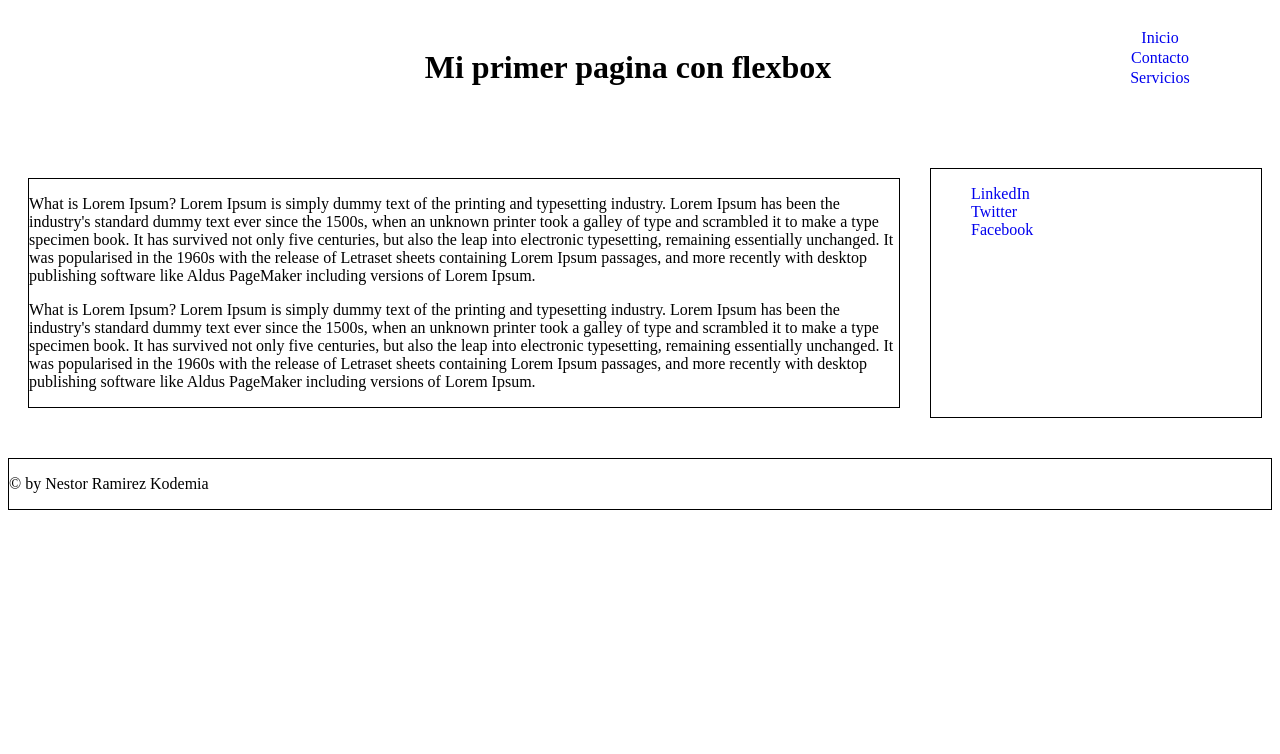
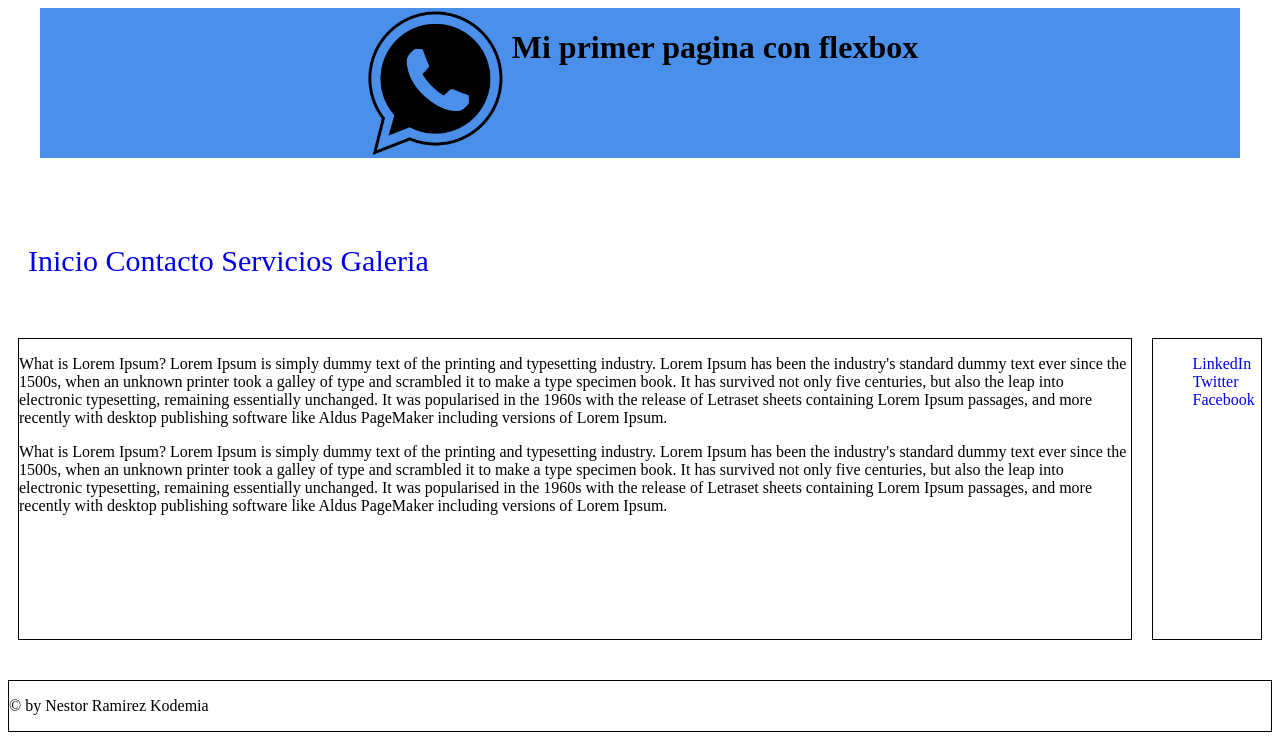
Before and after one commit to Nesjesramrey/Tarea-flexbox-kodemia, a plain HTML site: page index.html in a window 1280 px wide. Drawn offline with Linux system fonts and the light colour scheme.

Commit message:
agregando logo y estilo al titulo

```diff
--- a/index.html
+++ b/index.html
@@ -11,11 +11,12 @@
 
 <body>
     <header id="header_container">
-        <div>
+        <div id="titulo">
+            <img src="./img/logo.png" alt="milogo">
             <h1>Mi primer pagina con flexbox</h1>
         </div>
-        <div><nav id="menu">
-
+        <div id="menu">
+            <nav>
                 <span>
                     <a href="#">Inicio</a>
                 </span>
@@ -25,7 +26,9 @@
                 <span>
                     <a href="#">Servicios</a>
                 </span>
-
+                <span>
+                    <a href="#">Galeria</a>
+                </span>
             </nav>
         </div>
     </header>
@@ -60,15 +63,15 @@
                 </p>
             </article>
         </div>
-        <aside id="sidebar">
+        <aside>
             <ul>
-                <li>
+                <li id="sidemenu">
                     <a href="#">LinkedIn</a>
                 </li>
-                <li>
+                <li id="sidemenu">
                     <a href="#">Twitter</a>
                 </li>
-                <li>
+                <li id="sidemenu">
                     <a href="#">Facebook</a>
                 </li>
             </ul>
--- a/style.css
+++ b/style.css
@@ -1,49 +1,58 @@
 #header_container {
   display: flex;
   flex-direction: row;
+  flex-wrap: wrap;
   }
 
-h1 {
+#titulo {
   width: 1200px;
-  text-align: center;
+  display: flex;
+  justify-content: center;
+  align-content: center;
+  background-color: rgb(74, 143, 233);
+  margin: auto;
 }
 
-div {
-    width: 1000px;
-    margin: 20px;
-
-  }
-
-span {
-    border: 1px solid transparent;
-    display: flex;
-
+img {
+    width: 150px;
+    height: 150px;
 
 }
 
-
-
+#menu {
+    width: 1200px;
+    height: 100px;
+    font-size: 30px;
+    margin: 20px;
+    align-content: flex-end;
+      }
+a{
+    text-decoration: none;
+    cursor: pointer;
+}
 
 #container_main {
   display: flex;
-  justify-content: space-between;
+  justify-content: flex-start;
   margin-top: 30px;
   margin-bottom: 30px;
 }
 
 #articles{
     border: 1px solid black;
+    height: 300px;
+    margin: 10px;
 }
 
 aside {
   width: 30%;
+  height: 300px;
   border: 1px solid black;
   margin: 10px;
-  text-decoration: none;
-  overflow: hidden;
+
 }
-li,
-a {
+
+#sidemenu {
   text-decoration: none;
   overflow: hidden;
   margin: auto;
```
Also changed, not shown: img/logo.png (added).
